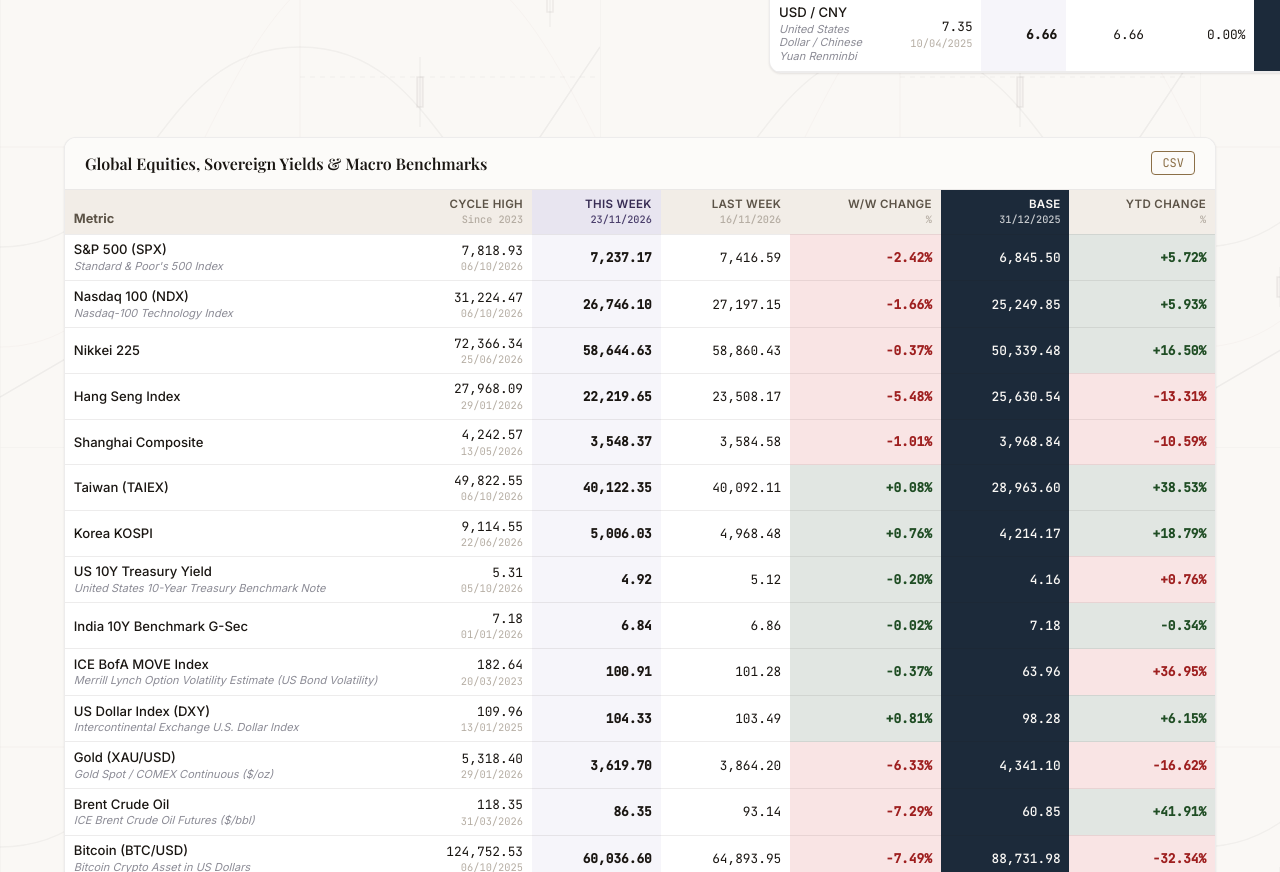
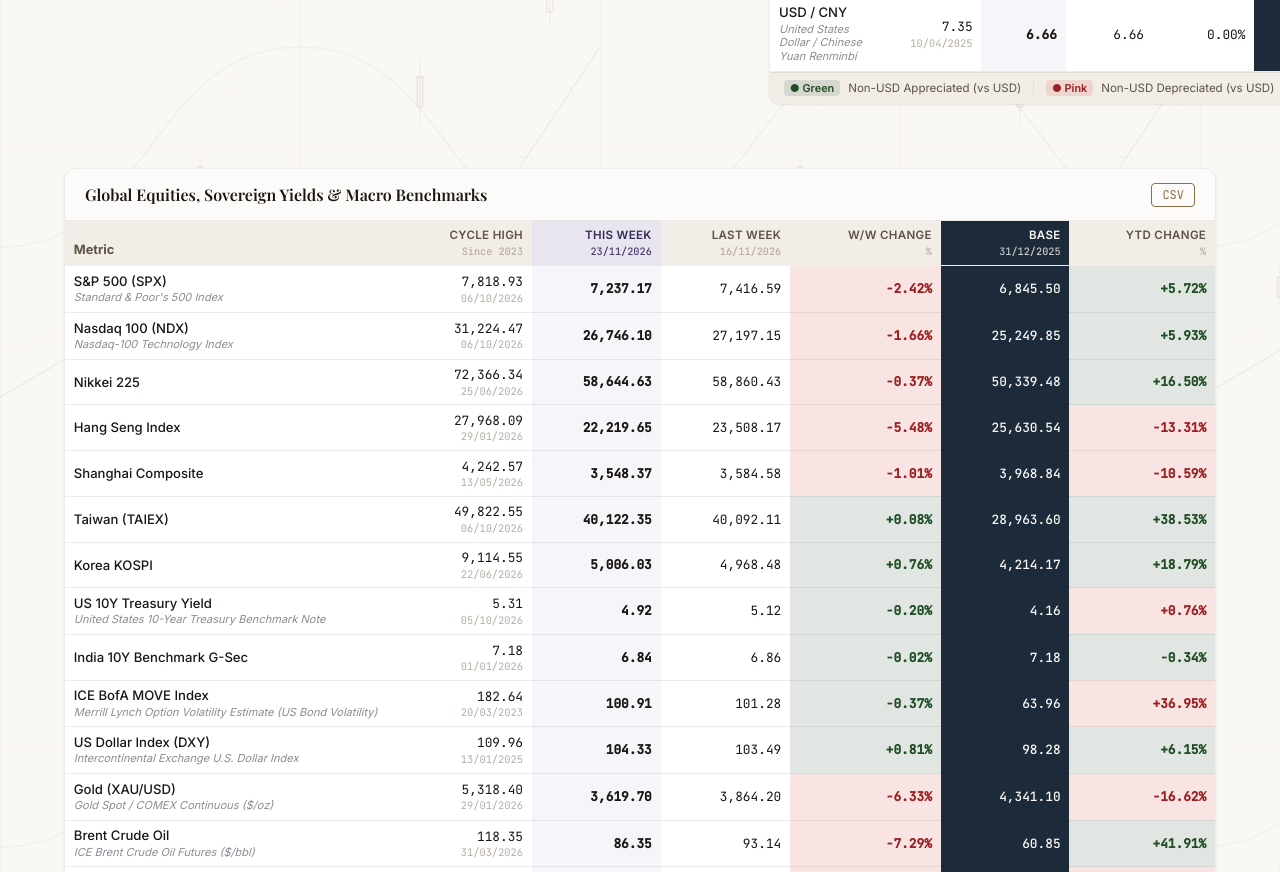
Before and after one commit to madvish/vishnumadat.github.io, a plain HTML site: page market-dashboard.html in a window 1280 px wide. Shown: the part 1353-2225 px from the top of the page. Drawn offline with nearby package versions, Linux system fonts and the light colour scheme; a web font is replaced by a local one.

Commit message:
feat(forex): add currency appreciation/depreciation legend index below FX rates table

```diff
--- a/market-dashboard.css
+++ b/market-dashboard.css
@@ -412,3 +412,50 @@
   padding: 2px 6px;
   border-radius: var(--radius-sm);
 }
+
+/* Card Table Legend Note */
+.md-table-footer-legend {
+  padding: 0.45rem 0.85rem;
+  font-size: 0.72rem;
+  color: var(--color-text-secondary);
+  background: var(--color-bg-alt);
+  border-top: 1px solid var(--color-border);
+  display: flex;
+  align-items: center;
+  gap: 0.5rem;
+  flex-wrap: wrap;
+  line-height: 1.3;
+}
+
+.md-table-footer-legend .legend-pill {
+  display: inline-flex;
+  align-items: center;
+  gap: 3px;
+  font-weight: 600;
+  padding: 1px 6px;
+  border-radius: var(--radius-sm);
+  font-size: 0.68rem;
+}
+
+.md-table-footer-legend .pill-good {
+  background-color: rgba(58, 90, 64, 0.15);
+  color: #1F4D24;
+}
+
+.md-table-footer-legend .pill-bad {
+  background-color: rgba(214, 69, 69, 0.14);
+  color: #9E1F1F;
+}
+
+[data-theme="dark"] .md-table-footer-legend .pill-good {
+  color: #84D98C;
+}
+
+[data-theme="dark"] .md-table-footer-legend .pill-bad {
+  color: #FF8F8F;
+}
+
+.md-table-footer-legend .legend-divider {
+  color: var(--color-border);
+  margin: 0 0.15rem;
+}
--- a/market-dashboard.html
+++ b/market-dashboard.html
@@ -102,6 +102,11 @@
                 <button class="md-btn-csv" data-export="sec-global-forex">CSV</button>
               </div>
               <div class="md-table-wrapper" id="sec-global-forex"></div>
+              <div class="md-table-footer-legend">
+                <span class="legend-pill pill-good">● Green</span> Non-USD Appreciated (vs USD)
+                <span class="legend-divider">|</span>
+                <span class="legend-pill pill-bad">● Pink</span> Non-USD Depreciated (vs USD)
+              </div>
             </div>
           </div>
         </div>
```
